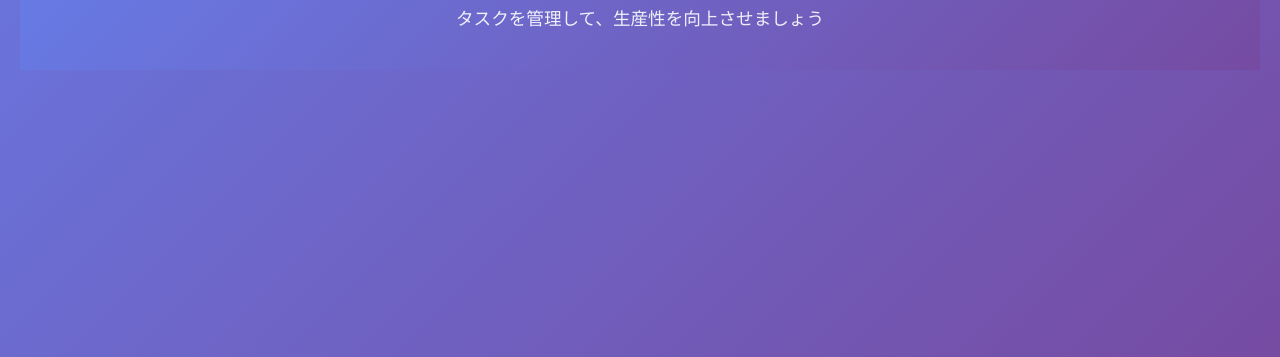
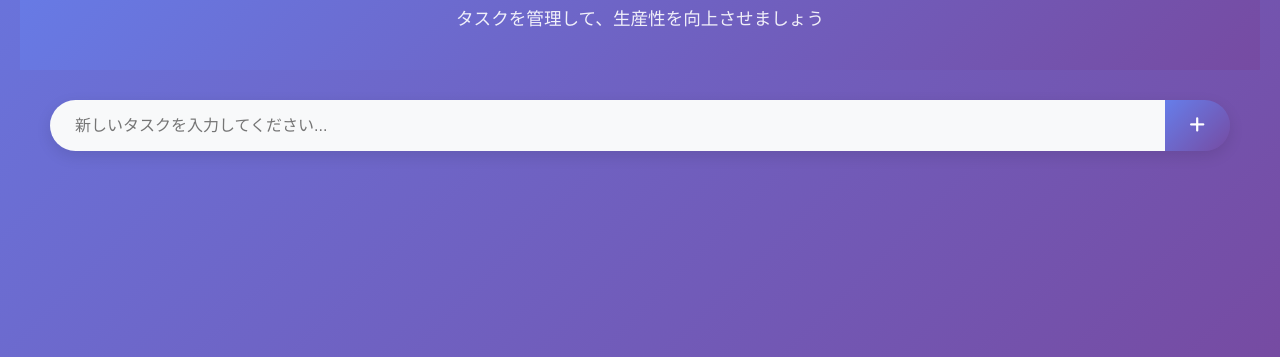
Before and after one commit to yamadachi26/todo-app, a plain HTML site: page index.html in a window 1280 px wide. Shown: the part 443-800 px from the top of the page. Drawn offline with Linux system fonts and the light colour scheme.

Commit message:
タスク入力欄を作成

```diff
--- a/index.html
+++ b/index.html
@@ -16,5 +16,19 @@
         <h1><i class="fas fa-tasks"></i> ToDoアプリ</h1>
         <p class="subtitle">タスクを管理して、生産性を向上させましょう</p>
     </div>
+   <div class="todo-container">
+    <div class="input-section">
+        <div class="input-group">
+           <input
+            type="text"
+            id="todoInput"
+            placeholder="新しいタスクを入力してください..."
+            maxlength="100"/>
+            <button id="addBtn" class="add-btn">
+                <i class="fas fa-plus"></i>
+            </button>
+        </div>
+    </div>
+   </div>
   </body>
 </html>
--- a/styles.css
+++ b/styles.css
@@ -46,3 +46,46 @@ body {
   opacity: 0.9;
   font-weight: 300;
 }
+.todo-container {
+  padding: 30px;
+}
+
+.input-section {
+  margin-bottom: 30px;
+}
+
+.input-group {
+  display: flex;
+  margin-bottom: 20px;
+  border-radius: 50px;
+  overflow: hidden;
+  box-shadow: 0 5px 15px rgba(0, 0, 0, 0.1);
+}
+
+#todoInput {
+  flex: 1;
+  padding: 15px 25px;
+  border: none;
+  outline: none;
+  font-size: 1rem;
+  background: #f8f9fa;
+}
+
+#todoInput:focus {
+  background: white;
+}
+
+.add-btn {
+  background: linear-gradient(135deg, #667eea 0%, #764ba2 100%);
+  color: white;
+  border: none;
+  padding: 15px 25px;
+  cursor: pointer;
+  font-size: 1.1rem;
+  transition: all 0.3s ease;
+}
+
+.add-btn:hover {
+  transform: scale(1.05);
+  box-shadow: 0 5px 15px rgba(102, 126, 234, 0.4);
+}
```
